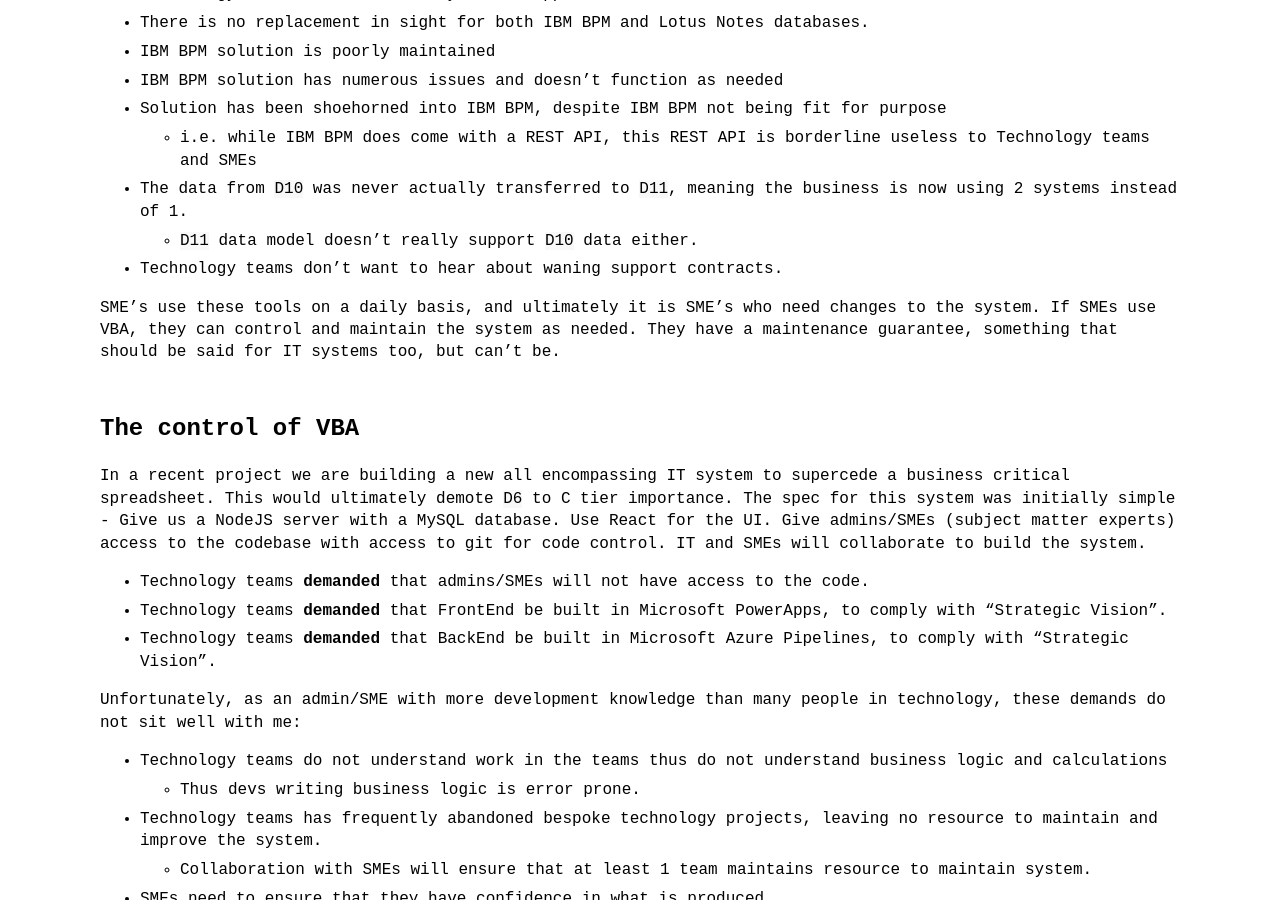
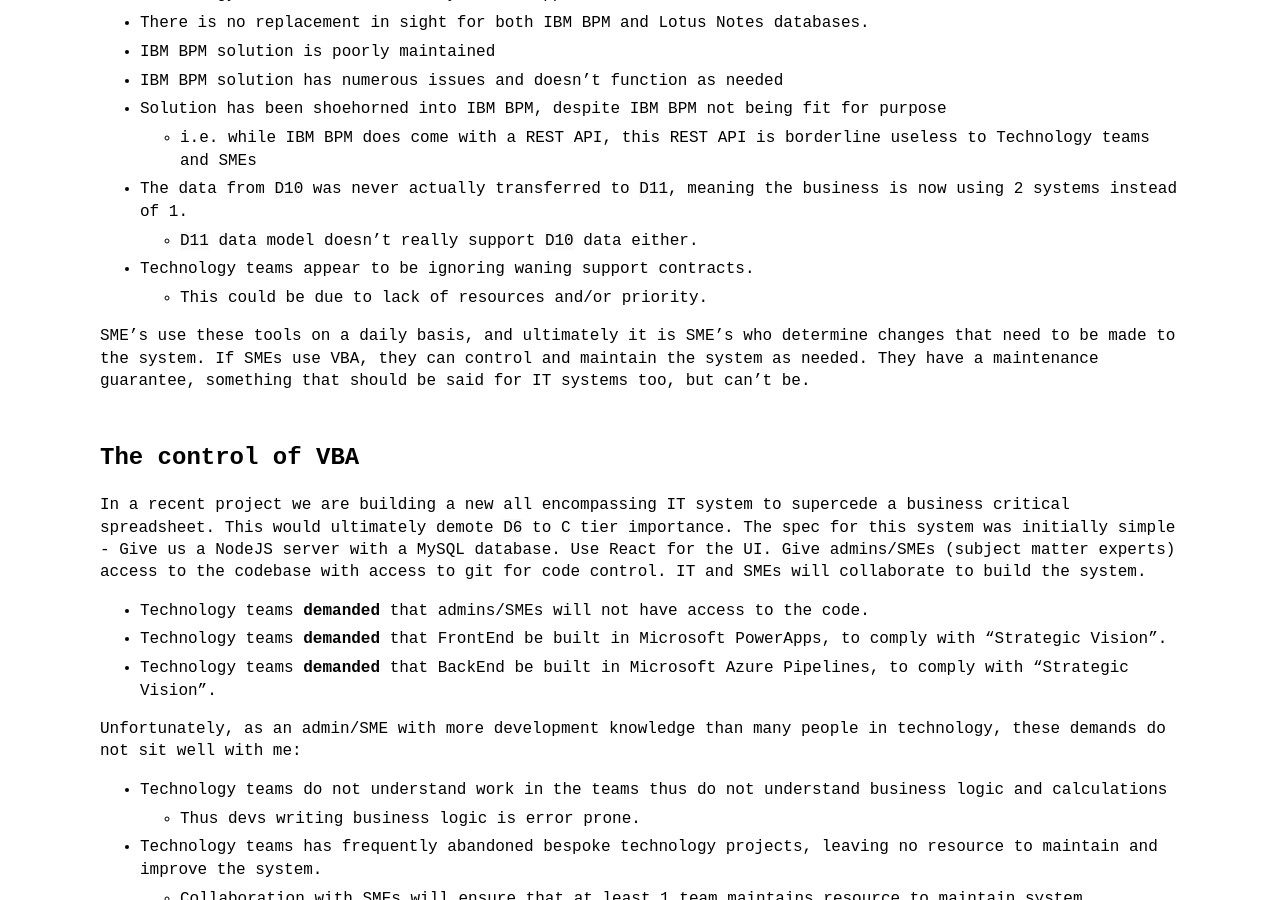
Before and after one commit to sancarn/vba-articles, a Jekyll site: the page built from _posts/2023-10-18-why-do-people-use-vba.md, in a window 1280 px wide and 900 px high, scrolled down 5009 px. Built offline with Jekyll 4.4.1, drawn with Linux system fonts in a browser that asks for light colours; comment, search, counter and statistics services are not loaded; some of the changed text lies outside the part shown.

Commit message:
Update 2023-10-18-why-do-people-use-vba.md

```diff
--- a/_posts/2023-10-18-why-do-people-use-vba.md
+++ b/_posts/2023-10-18-why-do-people-use-vba.md
@@ -106,9 +106,10 @@
   * i.e. while IBM BPM does come with a REST API, this REST API is borderline useless to Technology teams and SMEs
 * The data from `D10` was never actually transferred to `D11`, meaning the business is now using 2 systems instead of 1.
   * `D11` data model doesn't really support `D10` data either.
-* Technology teams don't want to hear about waning support contracts.
+* Technology teams appear to be ignoring waning support contracts.
+  * This could be due to lack of resources and/or priority.
 
-SME's use these tools on a daily basis, and ultimately it is SME's who need changes to the system. If SMEs use VBA, they can control and maintain the system as needed. They have a maintenance guarantee, something that should be said for IT systems too, but can't be.
+SME's use these tools on a daily basis, and ultimately it is SME's who determine changes that need to be made to the system. If SMEs use VBA, they can control and maintain the system as needed. They have a maintenance guarantee, something that should be said for IT systems too, but can't be.
 
 ## The control of VBA
 
```
Also changed, not shown: other parts of _posts/2023-10-18-why-do-people-use-vba.md (+4 -4 lines).
